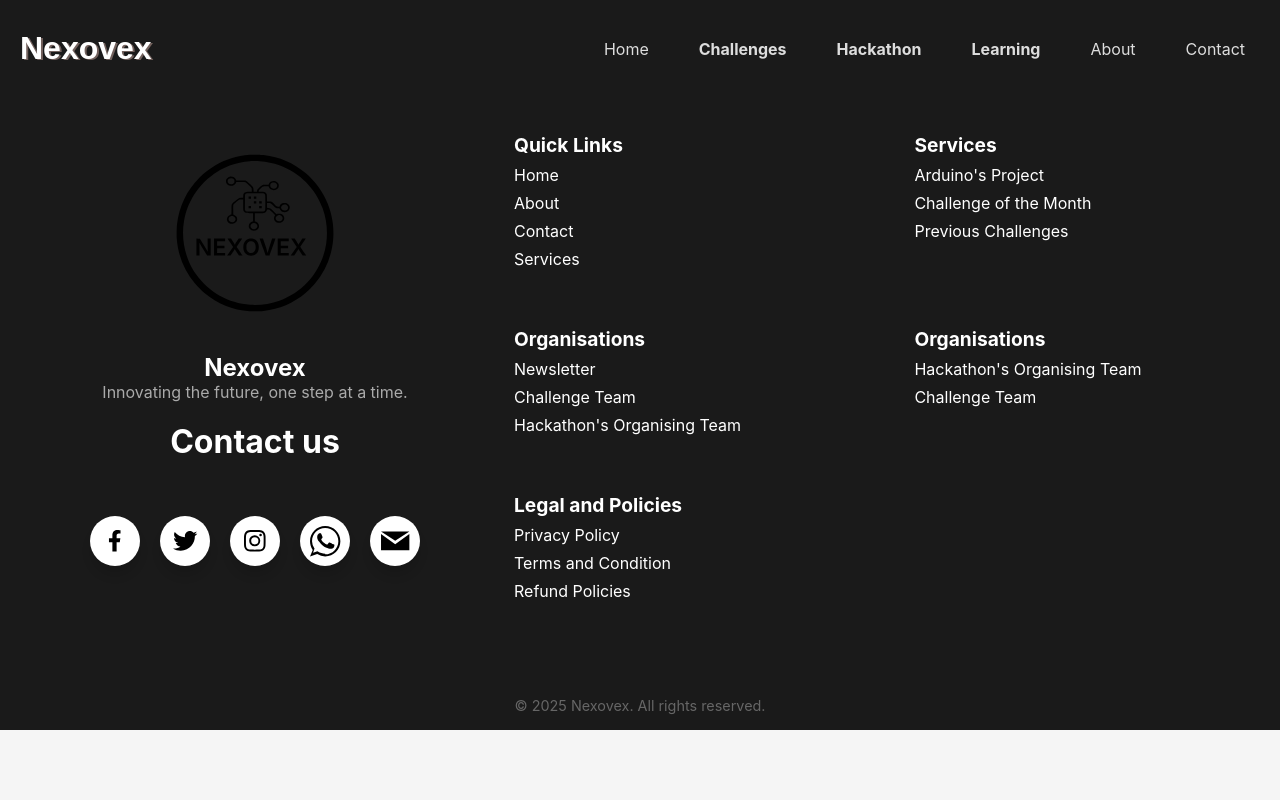
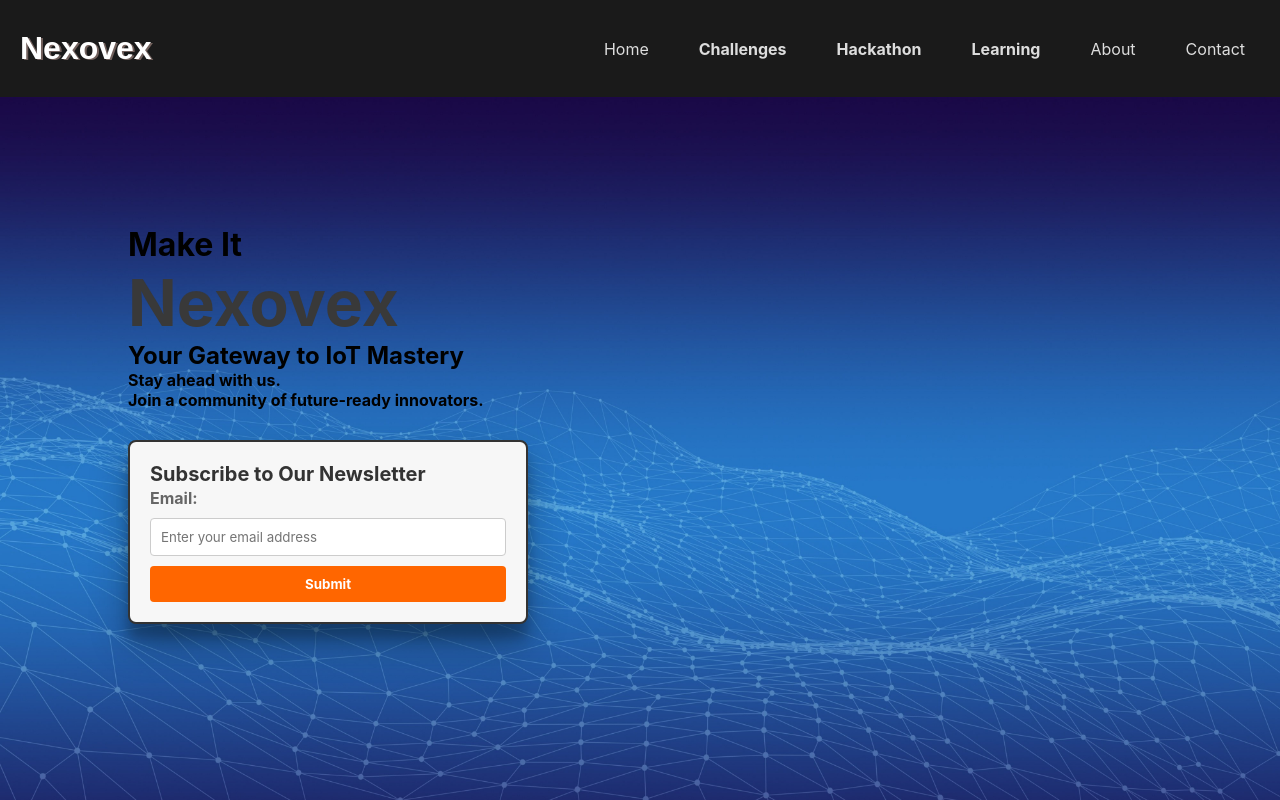
Before and after one commit to Rahul5g3d/Nexovex1, a React (Vite) app: page /Newsletter in a window 1280 px wide. Shown: the top 800 px of the page. Built offline with nearby package versions, Linux system fonts and the light colour scheme.

Commit message:
Updated Vite project

```diff
--- a/src/App.jsx
+++ b/src/App.jsx
@@ -12,6 +12,8 @@ import COM_participate from "./Component/Pages/Challenges/COM_participate";
 import U_events from "./Component/Pages/Hackathon/U_events";
 import P_events from "./Component/Pages/Hackathon/P_Events";
 import H_Highlights from "./Component/Pages/Hackathon/H_highlight";
+
+import Newsletter from "./Component/Pages/Newsletter";
 function App() {
   return (
     <Router>
@@ -27,6 +29,8 @@ function App() {
         <Route path="/U_events" element={<U_events />} />
         <Route path="/P_events" element={<P_events />} />
         <Route path="/H_Highlights" element={<H_Highlights />} />
+
+        <Route path="/Newsletter" element={<Newsletter />} />
       </Routes>
       <Footer />
     </Router>
--- a/src/Component/Compo/Newsletter/Newsletter.jsx
+++ b/src/Component/Compo/Newsletter/Newsletter.jsx
@@ -26,7 +26,7 @@ const StyledWrapper = styled.div`
   /* Unique styles for the newsletter form */
   .newsletter-form {
     max-width: 400px;
-    margin: 0 auto;
+    margin-top: 30px;
     padding: 20px;
     border: 2px solid #333;
     border-radius: 8px;
@@ -57,7 +57,7 @@ const StyledWrapper = styled.div`
   }
 
   .newsletter-form input[type="email"] {
-    width: 90%;
+    width: 100%;
     padding: 10px;
     margin-bottom: 10px;
     border: 1px solid #ccc;
--- a/src/Component/Footer1.jsx
+++ b/src/Component/Footer1.jsx
@@ -60,7 +60,7 @@ export default function Footer() {
             <h3 className="footer-heading">Organisations</h3>
             <ul className="footer-links">
               <li>
-                <a href="#">Newsletter</a>
+                <a href="/Newsletter">Newsletter</a>
               </li>
               <li>
                 <a href="/About">Challenge Team</a>
--- /dev/null
+++ b/src/Component/Pages/Newsletter.css
@@ -0,0 +1,75 @@
+.bodyy {
+  height: 100vh;
+  margin: 0;
+  padding: 0;
+}
+.main {
+  height: 100vh;
+  background-image: url("../../../public/digital-7297046.jpg");
+  background-size: cover;
+  background-position: center;
+  background-repeat: no-repeat;
+  background-attachment: scroll;
+}
+.main_text_of_Newsletter {
+  display: flex;
+  justify-content: start;
+  padding-top: 10%;
+  padding-left: 10%;
+}
+
+.main_text_of_Newsletter {
+  display: flex;
+  flex-direction: column;
+}
+.Newsletter_text {
+  font-weight: bold;
+}
+.Newsleter_Main_header_text2 {
+  font-size: 4rem;
+  animation: spin 2s infinite, colorChange 2s infinite;
+}
+
+@keyframes spin {
+  0% {
+    transform: rotateX(0deg);
+  }
+  100% {
+    transform: rotateX(360deg);
+  }
+}
+@keyframes colorChange {
+  0% {
+    color: black;
+  }
+  10% {
+    color: #333;
+  }
+  20% {
+    color: #666;
+  }
+  30% {
+    color: #999;
+  }
+  40% {
+    color: #ccc;
+  }
+  50% {
+    color: #fff;
+  }
+  60% {
+    color: #ccc;
+  }
+  70% {
+    color: #999;
+  }
+  80% {
+    color: #666;
+  }
+  90% {
+    color: #333;
+  }
+  100% {
+    color: black;
+  }
+}
--- /dev/null
+++ b/src/Component/Pages/Newsletter.jsx
@@ -0,0 +1,32 @@
+import React from "react";
+import styled from "styled-components";
+import "./Newsletter.css";
+import Form from "../Compo/Newsletter/Newsletter";
+
+const Newsletter = () => {
+  return (
+    <StyledWrapper>
+      <div className="bodyy">
+        <div className="main">
+          <div className="main_text_of_Newsletter">
+            <h1 className="Newsleter_Main_header_text1">Make It</h1>
+            <h1 className="Newsleter_Main_header_text2">Nexovex</h1>
+            <h2 div="Newsletter_sub_header_text">
+              Your Gateway to IoT Mastery
+            </h2>
+            <p className="Newsletter_text">
+              Stay ahead with us.
+              <br />
+              Join a community of future-ready innovators.
+            </p>
+            <Form className="newsletter_form" />
+          </div>
+        </div>
+      </div>
+    </StyledWrapper>
+  );
+};
+
+const StyledWrapper = styled.div``;
+
+export default Newsletter;
--- a/src/index.css
+++ b/src/index.css
@@ -66,6 +66,8 @@ button:focus-visible {
     background-color: #f9f9f9;
   }
 } */
-body {
+/* body {
+  margin: 0;
   background-color: whitesmoke;
-}
+  height: 100vh;
+} */
--- a/src/main.jsx
+++ b/src/main.jsx
@@ -1,7 +1,8 @@
 import { StrictMode } from "react";
 import React from "react";
 import { createRoot } from "react-dom/client";
-import "./index.css";
+import Newsletter from "./Component/Pages/Newsletter";
+
 import App from "./App";
 createRoot(document.getElementById("root")).render(
   <StrictMode>
```
Also changed, not shown: public/digital-7297046.jpg (added).
